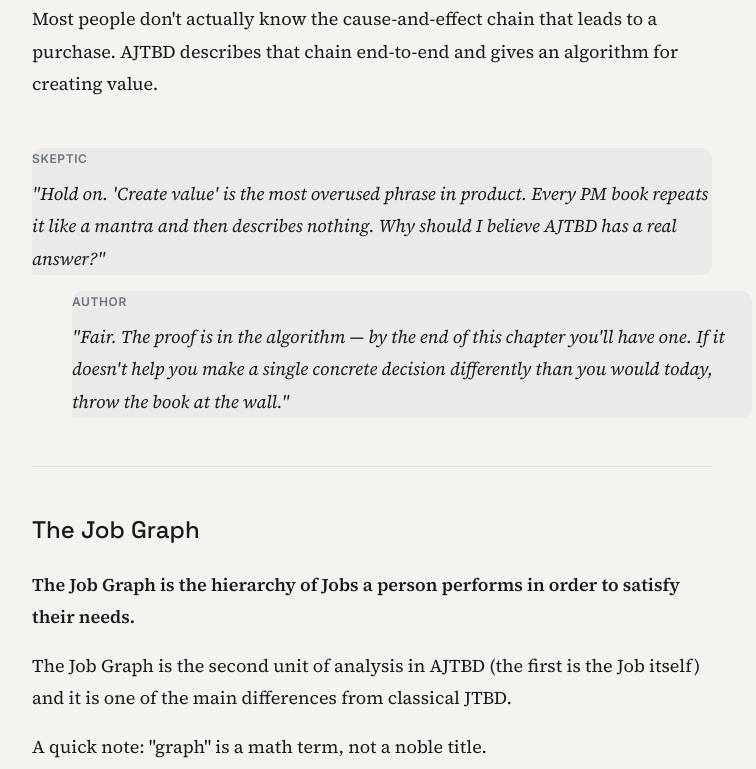
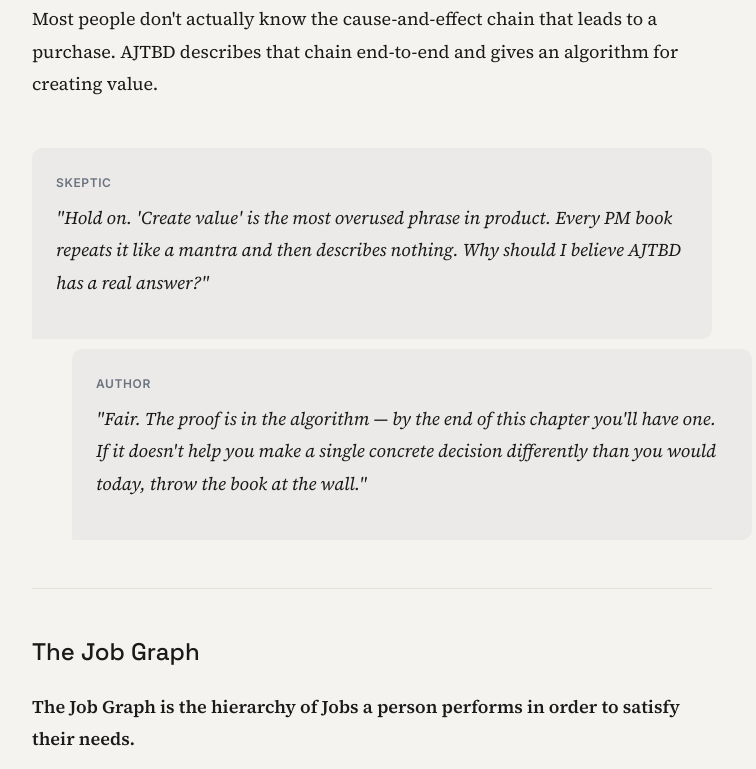
Before and after one commit to alinaappleaseeva-sys/book-reader, a plain HTML site: page index.html in a window 1280 px wide. Shown: the part 1856-2625 px from the top of the page, without its empty margins (396-1152 px from the left). Drawn offline with Linux system fonts and the light colour scheme.

Commit message:
fix: dialog padding — space-5 didn't exist, now space-6 all sides
Root cause: --space-5 was not defined in tokens.css (tokens go
1,2,3,4,6,8,12...) so top padding resolved to 0/initial.
Now using var(--space-6) = 24px on all four sides — symmetric.

```diff
--- a/css/components.css
+++ b/css/components.css
@@ -23,12 +23,12 @@
   max-width: var(--content-max);
 }
 
-/* Shared card style */
+/* Shared card style — generous, symmetric padding */
 .dialog__skeptic,
 .dialog__author {
   background: rgba(42, 63, 95, 0.05);
   border-radius: 10px 10px 10px 2px;
-  padding: var(--space-5) var(--space-8) var(--space-6);
+  padding: var(--space-6);
 }
 
 /* Skeptic: flush left */
```
